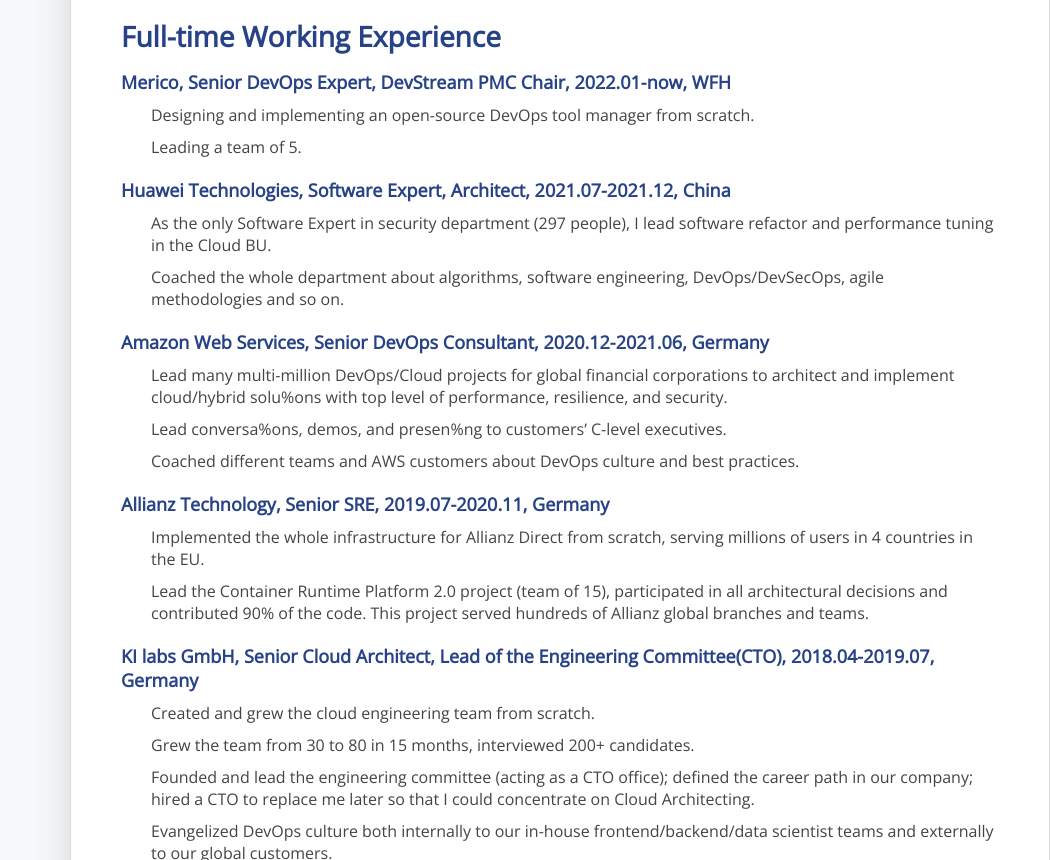
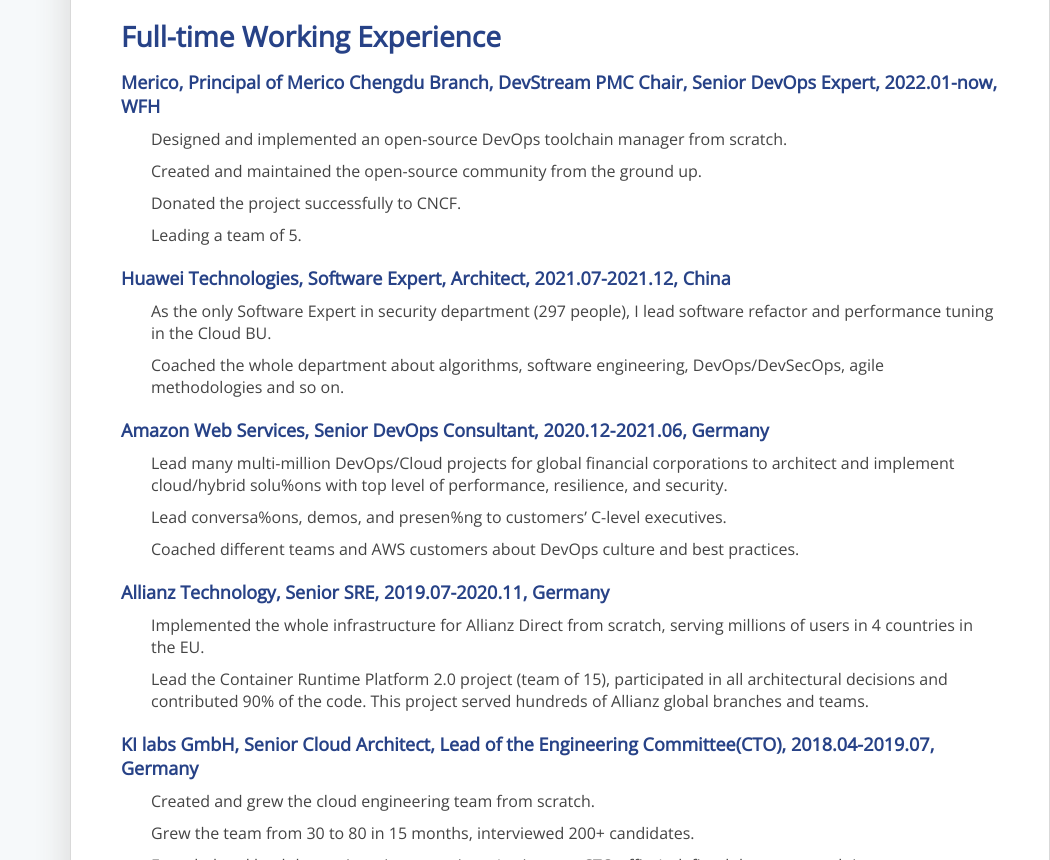
Before and after one commit to IronCore864/IronCore864, a website: page index.html in a window 1280 px wide. Shown: the part 1052-1912 px from the top of the page, without its empty margins (230-1280 px from the left). Drawn offline with nearby package versions, Linux system fonts and the light colour scheme.

Commit message:
Update index.html

```diff
--- a/index.html
+++ b/index.html
@@ -117,8 +117,10 @@
     <div class="content" id="work">
       <h1>Full-time Working Experience</h1>
 
-      <h2>Merico, Senior DevOps Expert, DevStream PMC Chair, 2022.01-now, WFH</h2>
-      <p>Designing and implementing an open-source DevOps tool manager from scratch.</p>
+      <h2>Merico, Principal of Merico Chengdu Branch, DevStream PMC Chair, Senior DevOps Expert, 2022.01-now, WFH</h2>
+      <p>Designed and implemented an open-source DevOps toolchain manager from scratch.</p>
+      <p>Created and maintained the open-source community from the ground up.</p>
+      <p>Donated the project successfully to CNCF.</p>
       <p>Leading a team of 5.</p>
 
       <h2>Huawei Technologies, Software Expert, Architect, 2021.07-2021.12, China</h2>
```
